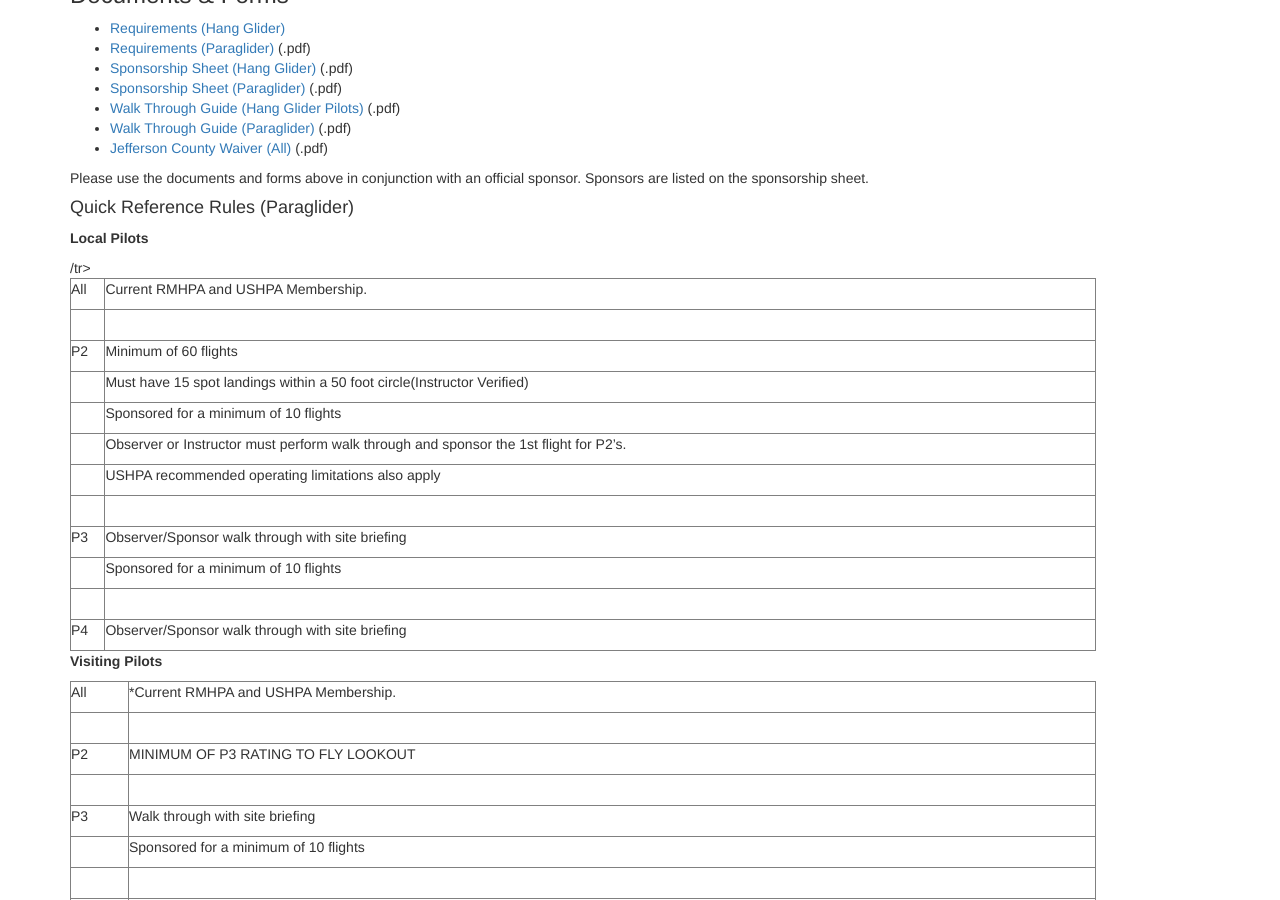
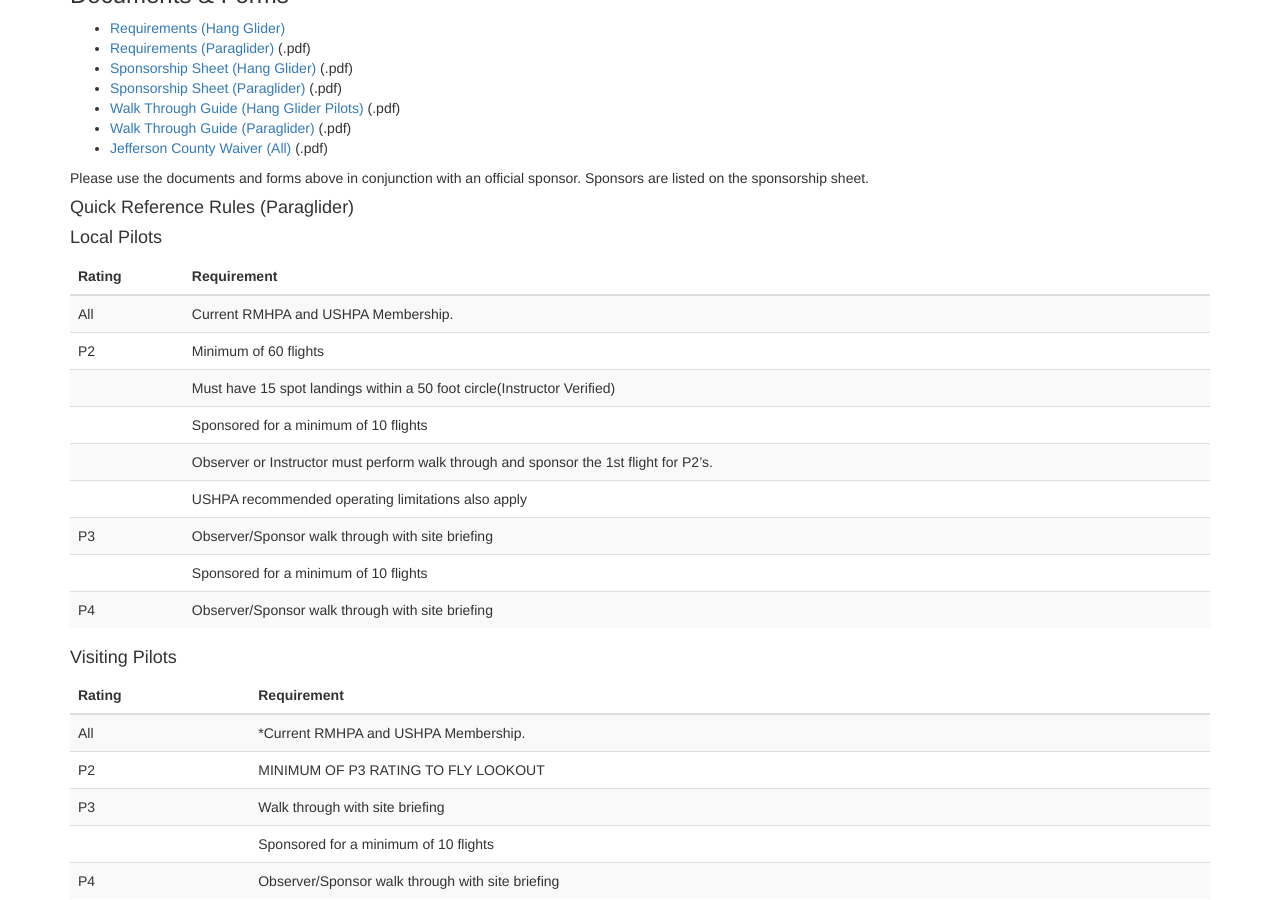
Before and after one commit to rmhpa/rmhpa.github.io, a Jekyll site: the page built from lookout-site-guide.html, in a window 1280 px wide and 900 px high, scrolled down 1221 px. Built offline with Jekyll 4.4.1, drawn with Linux system fonts in a browser that asks for light colours; nearby versions of some CDN libraries.

Commit message:
fixed tables

```diff
--- a/lookout-site-guide.html
+++ b/lookout-site-guide.html
@@ -32,90 +32,100 @@ permalink: /lookout-site-guide/
             </ul>
 		<p>Please use the documents and forms above in conjunction with an official sponsor. Sponsors are listed on the sponsorship sheet.</p>
 		<h4>Quick Reference Rules (Paraglider)</h4>
-		<p><strong>Local Pilots</strong></p>
-	  <table border="1" cellspacing="0" cellpadding="2" width="90%">
+
+	<h4>Local Pilots</h4>
+
+	<div class="table-responsive">
+
+	<table class="table table-striped">
+		<thead>
+			<th>
+				Rating
+			</th>
+			<th>
+				Requirement
+			</th>
+		</thead>
+		<tbody>
 			<tr>
-            <td><p>All</p></td>
-            <td><p>Current RMHPA and USHPA Membership. </p></td>
+
+
+			<td>
+				All
+			</td>
+			<td>
+				Current RMHPA and USHPA Membership.
+			</td>
 		</tr>
 			<tr>
-            <td><p>&nbsp;</p></td>
-            <td><p>&nbsp;</p></td>
+				<td>P2</td>
+				<td>Minimum of 60 flights</td>
 			</tr>
 			<tr>
-            <td><p>P2</p></td>
-            <td><p>Minimum of 60 flights</p></td>
+				<td>&nbsp;</td>
+				<td>Must have 15 spot landings within a 50 foot circle(Instructor Verified)</td>
 			</tr>
 			<tr>
-            <td><p>&nbsp;</p></td>
-            <td><p>Must have 15 spot landings within a 50 foot circle(Instructor Verified)</p></td>
+				<td>&nbsp;</td>
+				<td>Sponsored for a minimum of 10 flights</td>
 			</tr>
 			<tr>
-            <td><p>&nbsp;</p></td>
-            <td><p>Sponsored for a minimum of 10 flights</p></td>
+				<td>&nbsp;</td>
+				<td>Observer or Instructor must perform walk through and sponsor the 1st flight for P2&rsquo;s.</td>
 			</tr>
 			<tr>
-            <td><p>&nbsp;</p></td>
-            <td><p>Observer or Instructor must perform walk through and sponsor the 1st flight for P2&rsquo;s.</p></td>
+				<td>&nbsp;</td>
+				<td>USHPA recommended operating limitations also apply</td>
 			</tr>
 			<tr>
-            <td><p>&nbsp;</p></td>
-            <td><p>USHPA recommended operating limitations also apply</p></td>
-          /tr>
-          <tr>
-            <td><p>&nbsp;</p></td>
-            <td><p>&nbsp;</p></td>
+				<td>P3</td>
+				<td>Observer/Sponsor walk through with site briefing</td>
 			</tr>
 			<tr>
-            <td><p>P3</p></td>
-            <td><p>Observer/Sponsor walk through with site briefing</p></td>
+				<td>&nbsp;</td>
+				<td>Sponsored for a minimum of 10 flights</td>
 			</tr>
 			<tr>
-            <td><p>&nbsp;</p></td>
-            <td><p>Sponsored for a minimum of 10 flights</p></td>
+				<td>P4</td>
+				<td>Observer/Sponsor walk through with site briefing</td>
+			</tr>
+
+
+				</tbody>
+	</table>
+
+	<h4>Visiting Pilots</h4>
+	<table class="table table-striped">
+		<thead>
+			<th>
+				Rating
+			</th>
+			<th>
+				Requirement
+			</th>
+		</thead>
+		<tbody>
+			<tr>
+				<td>All</td>
+				<td>*Current RMHPA and USHPA Membership. </td>
 			</tr>
 			<tr>
-            <td><p>&nbsp;</p></td>
-            <td><p>&nbsp;</p></td>
+				<td>P2</td>
+				<td>MINIMUM OF P3 RATING TO FLY LOOKOUT</td>
 			</tr>
 			<tr>
-            <td><p>P4</p></td>
-            <td><p>Observer/Sponsor walk through with site briefing</p></td>
+				<td>P3</td>
+				<td>Walk through with site briefing</td>
+			</tr>
+			<tr>
+				<td>&nbsp;</td>
+				<td>Sponsored for a minimum of 10 flights</td>
+			</tr>
+			<tr>
+				<td>P4</td>
+				<td>Observer/Sponsor walk through with site briefing</td>
 			</tr>
 		</table>
-		<p><strong>Visiting Pilots</strong></p>
-		<table border="1" cellspacing="0" cellpadding="2" width="90%">
-          <tr>
-            <td><p>All</p></td>
-            <td><p>*Current RMHPA and USHPA Membership. </p></td>
-          </tr>
-          <tr>
-            <td><p>&nbsp;</p></td>
-            <td><p>&nbsp;</p></td>
-          </tr>
-          <tr>
-            <td><p>P2</p></td>
-            <td><p>MINIMUM OF P3 RATING TO FLY LOOKOUT</p></td>
-          </tr>
-          <tr>
-            <td><p>&nbsp;</p></td>
-            <td><p>&nbsp;</p></td>
-          </tr>
-          <tr>
-            <td><p>P3</p></td>
-            <td><p>Walk through with site briefing</p></td>
-          </tr>
-          <tr>
-            <td><p>&nbsp;</p></td>
-            <td><p>Sponsored for a minimum of 10 flights</p></td>
-          </tr>
-          <tr>
-            <td><p>&nbsp;</p></td>
-            <td><p>&nbsp;</p></td>
-          </tr>
-          <tr>
-            <td><p>P4</p></td>
-            <td><p>Observer/Sponsor walk through with site briefing</p></td>
-          </tr>
-        </table>
+
+			</tbody></table>
 </div>
```
Lines whose indentation alone changed are shown as unchanged.
